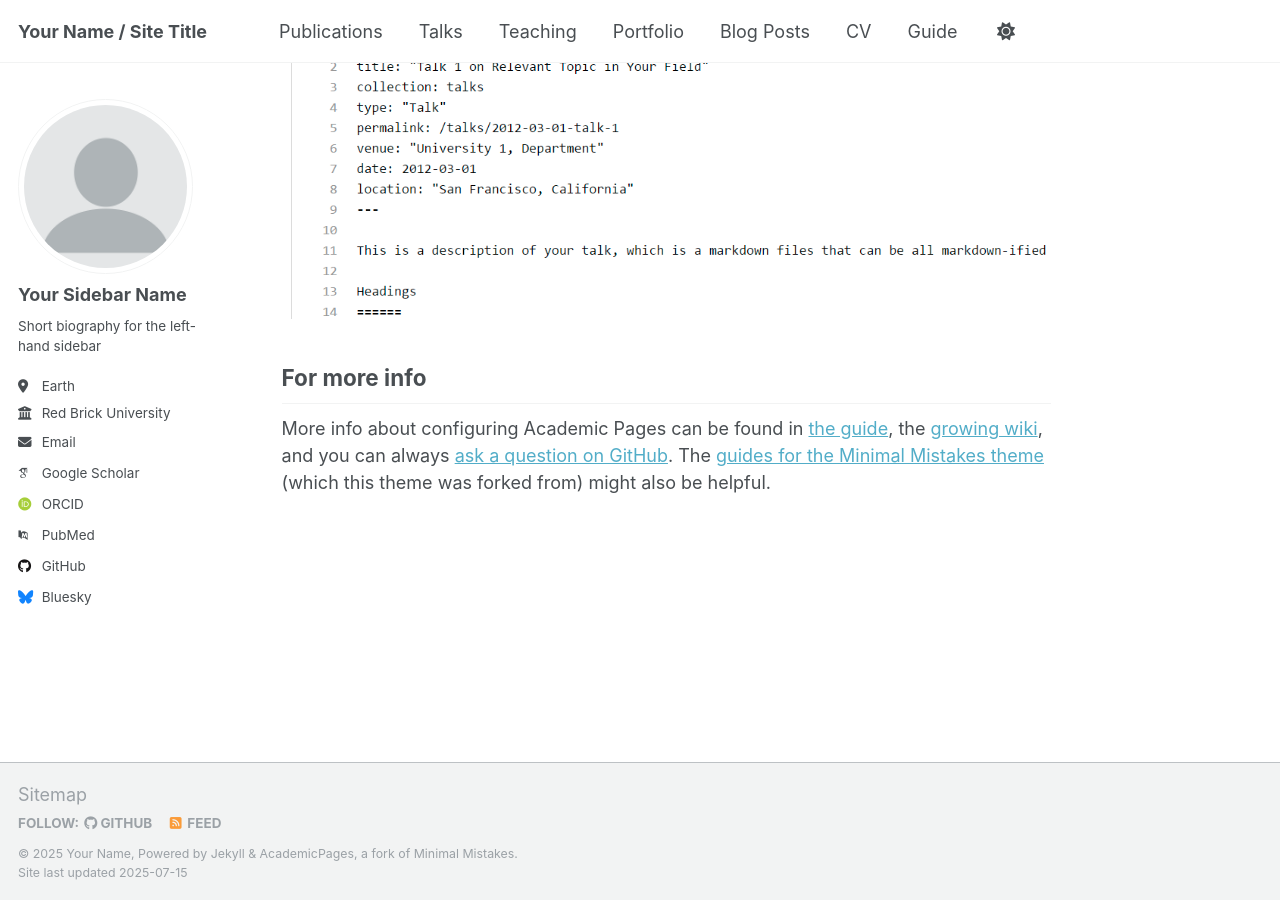
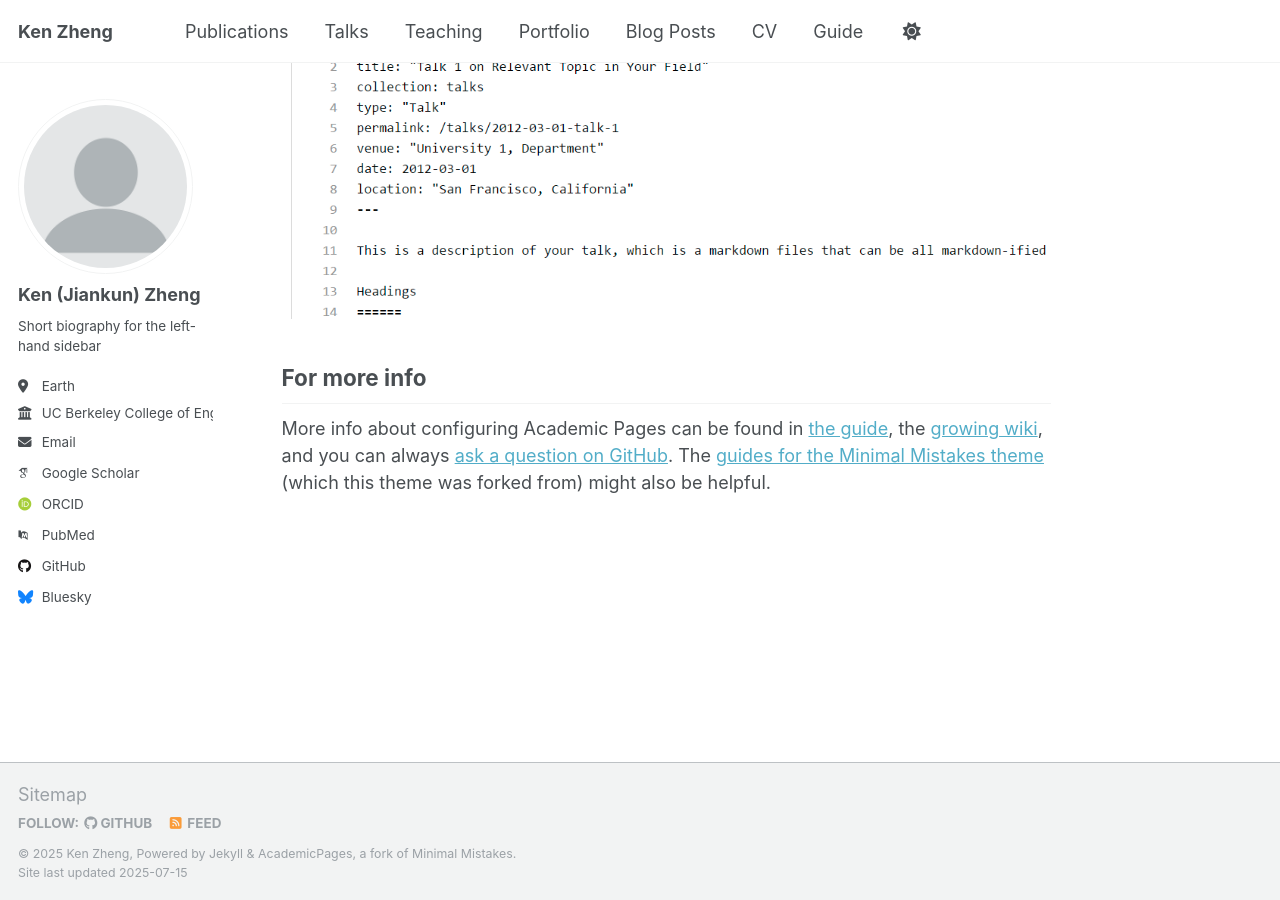
Before and after one commit to kenzhengjk/kenzhengjk.github.io, a Jekyll site: the page built from _pages/about.md, in a window 1280 px wide and 900 px high, scrolled down 2880 px. Built offline with Jekyll 4.4.1, drawn with Linux system fonts in a browser that asks for light colours; some web fonts are replaced; a script that is not in the unit is left out.

Commit message:
Update _config.yml

```diff
--- a/_config.yml
+++ b/_config.yml
@@ -9,9 +9,9 @@
 # Basic Site Settings
 locale                   : "en-US"
 site_theme               : "default"
-title                    : "Your Name / Site Title"
+title                    : "Ken Zheng"
 title_separator          : "-"
-name                     : &name "Your Name"
+name                     : &name "Ken Zheng"
 description              : &description "personal description"
 url                      : https://academicpages.github.io # the base hostname & protocol for your site e.g. "https://[your GitHub username].github.io" or if you already have some other page hosted on Github then use "https://[your GitHub username].github.io/[Your Repo Name]"
 baseurl                  : "" # the subpath of your site, e.g. "/blog"
@@ -23,13 +23,13 @@ repository               : "academicpages/academicpages.github.io"
 author:
   # Biographic information
   avatar           : "profile.png"
-  name             : "Your Sidebar Name"
+  name             : "Ken (Jiankun) Zheng"
   pronouns         : # example: "she/her"
   bio              : "Short biography for the left-hand sidebar"
   location         : "Earth"
-  employer         : "Red Brick University"
+  employer         : "UC Berkeley College of Engineering"
   uri              : # URL
-  email            : "none@example.org"
+  email            : "kenzhengjk@berkeley.edu"
 
   # Academic websites
   academia         : # URL
```
